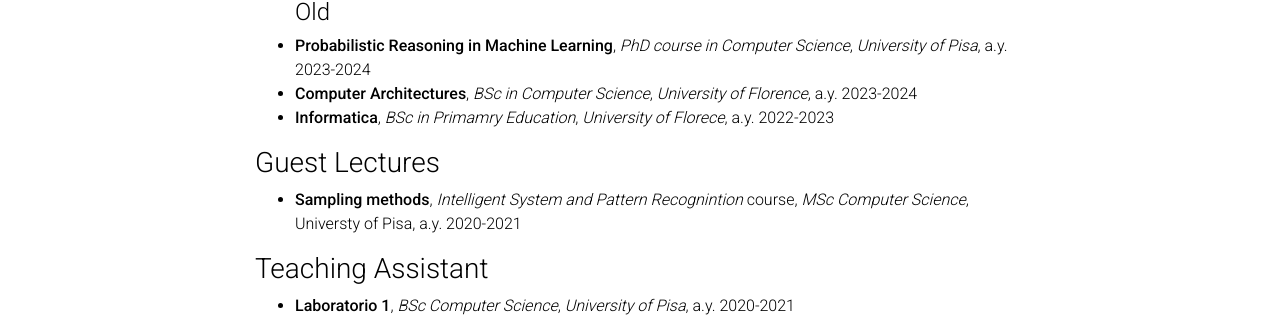
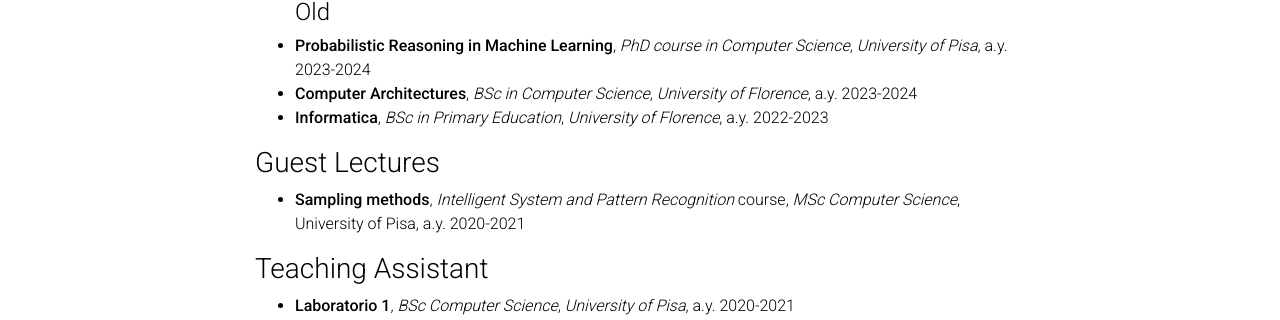
Before and after one commit to danielecastellana22/danielecastellana22.github.io, a Jekyll site: the page built from _pages/teaching.md, in a window 1280 px wide. Shown: the part 306-626 px from the top of the page. Built offline with Jekyll 4.4.1, drawn with Linux system fonts in a browser that asks for light colours; comment, search, counter and statistics services are not loaded; a style sheet for code colours, icons or effects is not loaded.

Commit message:
Update teaching page with new courses and revised descriptions

```diff
--- a/_pages/teaching.md
+++ b/_pages/teaching.md
@@ -12,12 +12,12 @@
 #### Old
 - **Probabilistic Reasoning in Machine Learning**, *PhD course in Computer Science*, *University of Pisa*, a.y. 2023-2024
 - **Computer Architectures**, *BSc in Computer Science*, *University of Florence*, a.y. 2023-2024
-- **Informatica**, *BSc in Primamry Education*, *University of Florece*, a.y. 2022-2023
+- **Informatica**, *BSc in Primary Education*, *University of Florence*, a.y. 2022-2023
 
 
 ### Guest Lectures
 
-- **Sampling methods**, *Intelligent System and Pattern Recognintion* course, *MSc Computer Science*, Universty of Pisa, a.y. 2020-2021
+- **Sampling methods**, *Intelligent System and Pattern Recognition* course, *MSc Computer Science*, University of Pisa, a.y. 2020-2021
 
 ### Teaching Assistant
 
```
